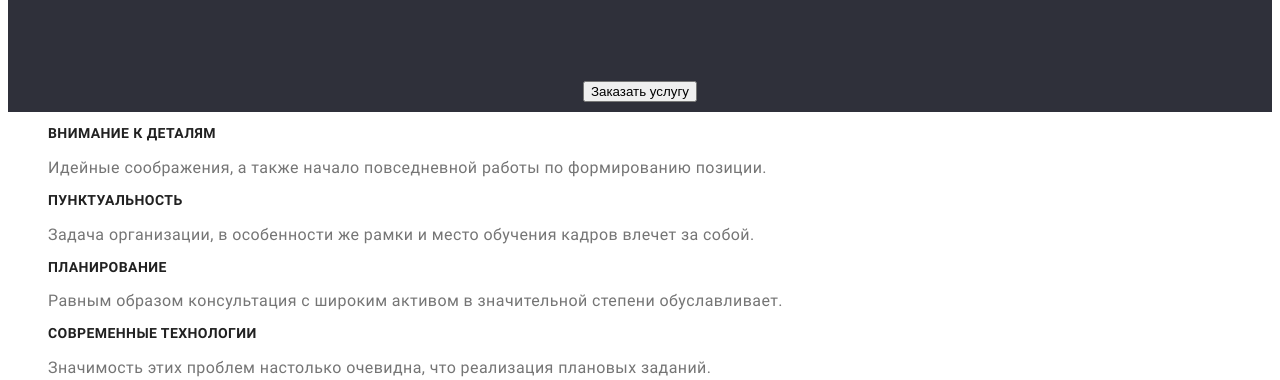
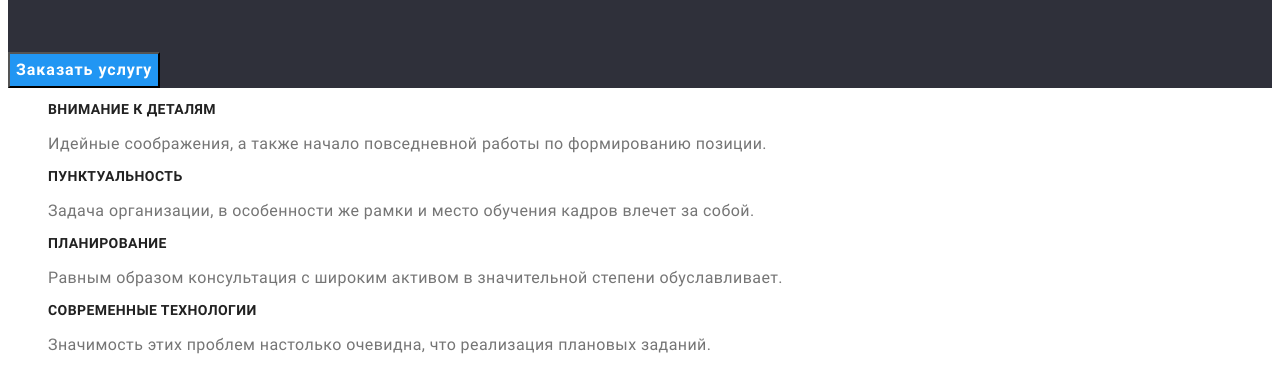
Before and after one commit to IrinaMamontova/goit-markup-hw-02, a plain HTML site: page index.html in a window 1280 px wide. Shown: the part 393-773 px from the top of the page. Drawn offline with Linux system fonts and the light colour scheme; a web font is replaced by a local one.

Commit message:
Update styles.css

```diff
--- a/css/styles.css
+++ b/css/styles.css
@@ -199,6 +199,21 @@ body {
   color: var(--text-cl);
 }
 
+
+.btn1{
+  font-family: "Roboto", sans-serif;
+  font-weight: 700;
+  font-size: 16px;
+  line-height: 1.87;
+  display: flex;
+  align-items: center;
+  text-align: center;
+  letter-spacing: 0.06em;
+  color: var(--white);
+  background-color:var(--accent-color);
+}
+
+
 .btn {
   font-family: "Roboto", sans-serif;
   font-weight: 700;
@@ -212,17 +227,20 @@ body {
   background-color: #f5f4fa;
 }
 
+
+
+.btn:hover,
+.btn:focus {
+  background-color: var(--accent-color);
+}
+
+
 p {
   font-family: Roboto, sans-serif;
   font-weight: normal;
   font-size: 16px;
   line-height: 1, 87%;
   color: var(--gray);
-}
-
-.btn:hover,
-.btn:focus {
-  background-color: var(--accent-color);
 }
 
 .menu-link {
```
